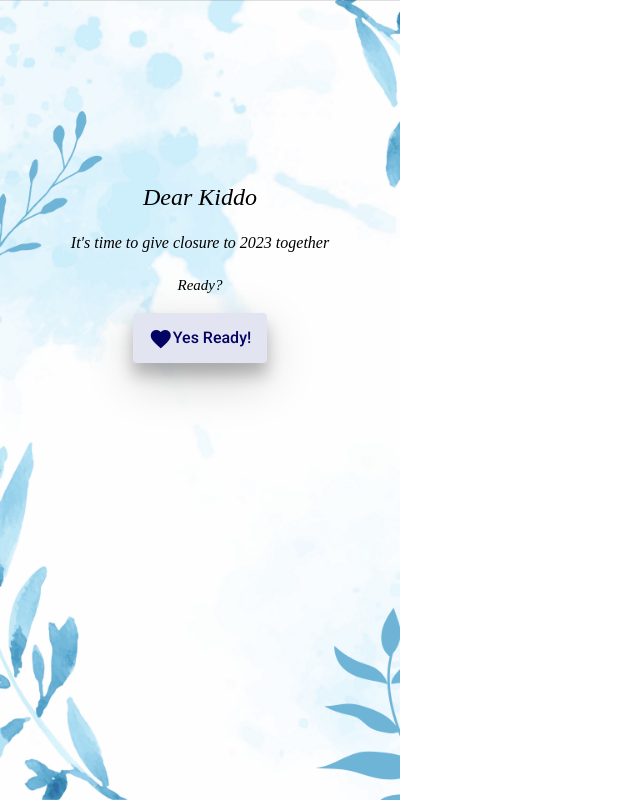
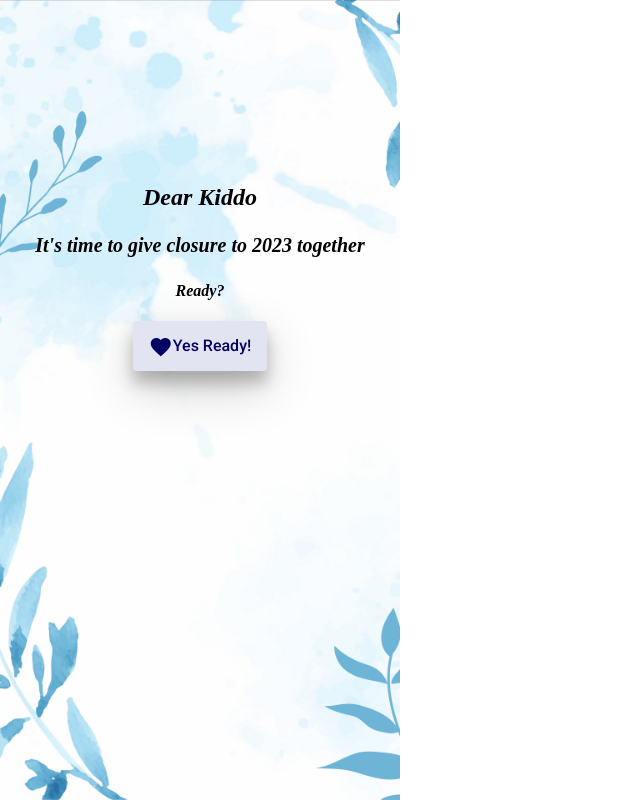
Before and after one commit to deepakBhalode/kiddo-new-year-app, an Angular app in the folder kiddo-new-year-app/: page /welcome in a window 1280 px wide. Shown: the whole page, without its empty margins (0-640 px from the left). Built offline with nearby package versions, Linux system fonts and the light colour scheme.

Commit message:
font related changes done

```diff
--- a/kiddo-new-year-app/src/app/components/gratitude/gratitude.component.css
+++ b/kiddo-new-year-app/src/app/components/gratitude/gratitude.component.css
@@ -17,6 +17,10 @@
   margin-left: 5px;
 }
 
+mat-card-subtitle {
+  color:rgb(1, 11, 52);
+}
+
 .container{
   background-image: url(../../../assets/images/gratitude-bg.png);
   background-size: cover;
@@ -24,14 +28,19 @@
   text-align: center;
   font-size: medium;
   font-style: italic;
-  font-family: 'Montserrat', sans-serif;
-  font-family: 'Sevillana', cursive;
+  font-family: 'Bradley Hand', cursive;
 }
 
 .video-content {
   margin-top:10px;
   max-width: 350px;
   max-height: 350px;
+}
+
+h3 {
+  font-style: italic;
+  font-size: medium;
+  font-family: 'Bradley Hand', cursive;
 }
 
 mat-card-subtitle, .gratitude-content {
@@ -41,8 +50,7 @@ mat-card-subtitle, .gratitude-content {
   margin-right: 5px;
   font-size: medium;
   font-style: italic;
-  font-family: 'Montserrat', sans-serif;
-  font-family: 'Sevillana', cursive;
+  font-family: 'Bradley Hand', cursive;
 }
 
 .gratitude-content-card {
@@ -51,4 +59,19 @@ mat-card-subtitle, .gratitude-content {
   margin-left: 10px;
   margin-right: 10px;
   max-width: 400px;
+  font-family: 'Bradley Hand', cursive;
 }
+
+.mat-icon {
+  color: rgb(4, 4, 144);
+}
+
+.footer {
+  display: block;
+  justify-content: center;
+  text-align: center;
+}
+
+.heart-icon {
+  font-size: 35px;
+}
--- a/kiddo-new-year-app/src/app/components/gratitude/gratitude.component.html
+++ b/kiddo-new-year-app/src/app/components/gratitude/gratitude.component.html
@@ -13,12 +13,13 @@
     </video>
   </div>
   <mat-card class="gratitude-content-card">
-    <mat-card-subtitle>
-      In a world of miscommunication, you were my<br>
-      "tune jo na kaha, me wo sunta raha" person.<br>
-    </mat-card-subtitle>
+    <h3><b>
+      In a world of miscommunication, <br><b>you were my</b><br>
+      "tune jo na kaha, me wo sunta raha" <br>person.<br>
+    </b></h3>
     <mat-card-content>
       <div class="gratitude-content">
+        <b>
           Everything began with a text message, but now you hold a special place in my heart that means the world to me.
           Our connection born from randomness, has grown into something beautiful, and I cherish it deeply.
           From the first message to where we are now, I'm grateful for the journey we have shared and the bond we have formed.
@@ -27,9 +28,14 @@
           You have helped me through some tough times without even knowing it. You are such a bright light in this world.
           Thank you so much for coming into my life and for being such a great person, always hearing me out,
           for listening to my stupid, boring, and childish stories, and for being there for me at my lowest point.
+        </b>
       </div>
+      <h3><b>
+        <br>Khyal rkha kar apna,
+        <br>ek he cartoon he mere pass😊
+        <br>
+      </b></h3>
+      <mat-icon class="heart-icon">💙</mat-icon>
     </mat-card-content>
   </mat-card>
-  <br>Khyal rkha kar apna,
-  <br>ek he cartoon he mere pass.
 </div>
--- a/kiddo-new-year-app/src/app/components/welcome/welcome.component.css
+++ b/kiddo-new-year-app/src/app/components/welcome/welcome.component.css
@@ -11,10 +11,9 @@
   margin-top: 45%;
 }
 
-h1, h3, h4 {
+h1, h2, h3 {
   font-style: italic;
-  font-family: 'Montserrat', sans-serif;
-  font-family: 'Sevillana', cursive;
+  font-family: 'Bradley Hand', cursive;
 }
 
 button {
--- a/kiddo-new-year-app/src/app/components/welcome/welcome.component.html
+++ b/kiddo-new-year-app/src/app/components/welcome/welcome.component.html
@@ -1,9 +1,9 @@
 <div class="container">
   <mat-divider></mat-divider>
   <div class="greetings">
-    <h1 class="main-title">Dear Kiddo</h1>
-    <h3>It's time to give closure to 2023 together</h3>
-    <h4>Ready?</h4>
+    <h1 class="main-title"><b>Dear Kiddo</b></h1>
+    <h2><b><i>It's time to give closure to 2023 together</i></b></h2>
+    <h3><b>Ready?</b></h3>
     <button mat-button (click)="openReadyDialog()"><mat-icon>favorite</mat-icon>Yes Ready!</button>
   </div>
 </div>
--- a/kiddo-new-year-app/src/app/components/wish/wish.component.css
+++ b/kiddo-new-year-app/src/app/components/wish/wish.component.css
@@ -24,8 +24,7 @@
   max-width: 400px;
   height:100%;
   text-align: center;
-  font-family: 'Montserrat', sans-serif;
-  font-family: 'Sevillana', cursive;
+  font-family: 'Bradley Hand', cursive;
 }
 
 .video-content {
@@ -63,5 +62,5 @@ mat-card-content{
   justify-content: center;
   font-size: medium;
   font-style: italic;
-  font-family: 'Sevillana', cursive;
+  font-family: 'Bradley Hand', cursive;
 }
--- a/kiddo-new-year-app/src/app/components/wish/wish.component.html
+++ b/kiddo-new-year-app/src/app/components/wish/wish.component.html
@@ -25,7 +25,7 @@
       </mat-card-content>
     </mat-card>
   </mat-card-content>
-  <mat-card-subtitle>Happy New Year to my favorite person.</mat-card-subtitle>
+  <mat-card-title>Happy New Year to my blue💙😊.</mat-card-title>
   <mat-card-actions>
     <button class="open-message-btn" mat-button (click)="openNewYearWishesDialog()">
       <mat-icon>redeem</mat-icon>message
```
Lines whose indentation alone changed are shown as unchanged.
